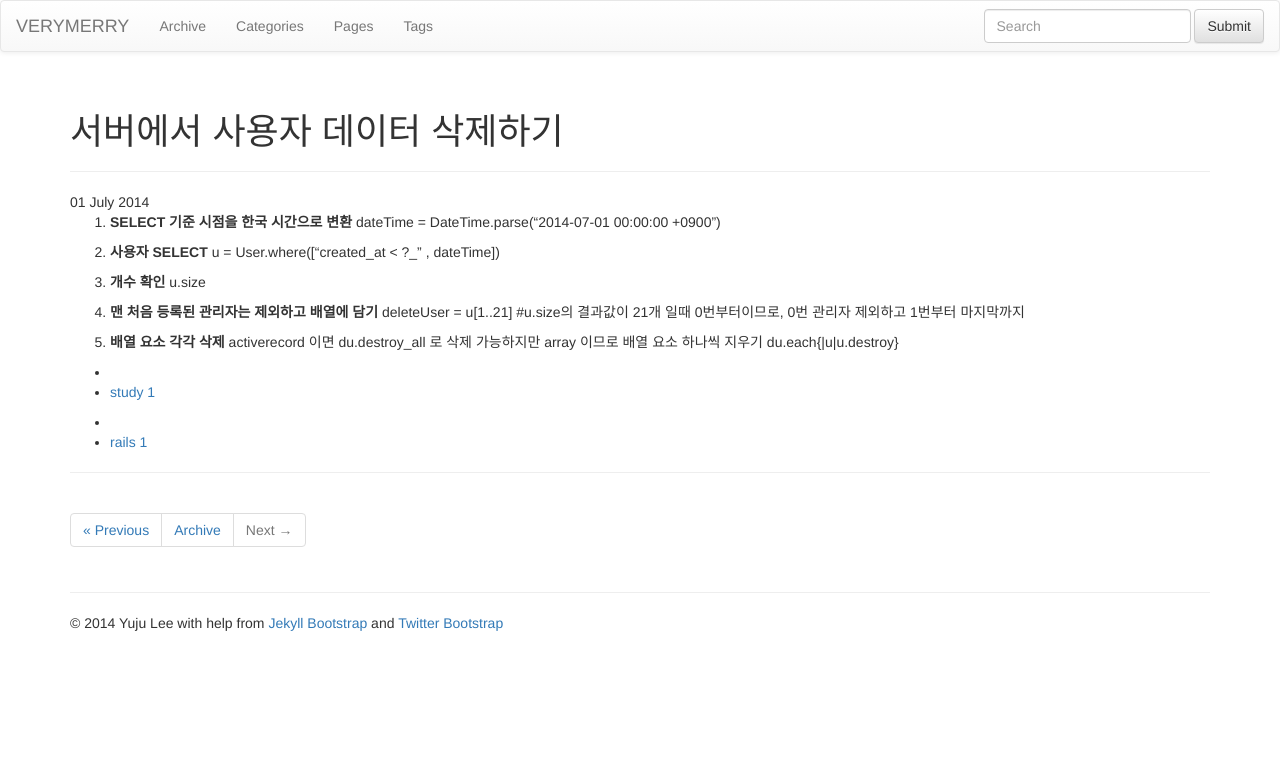
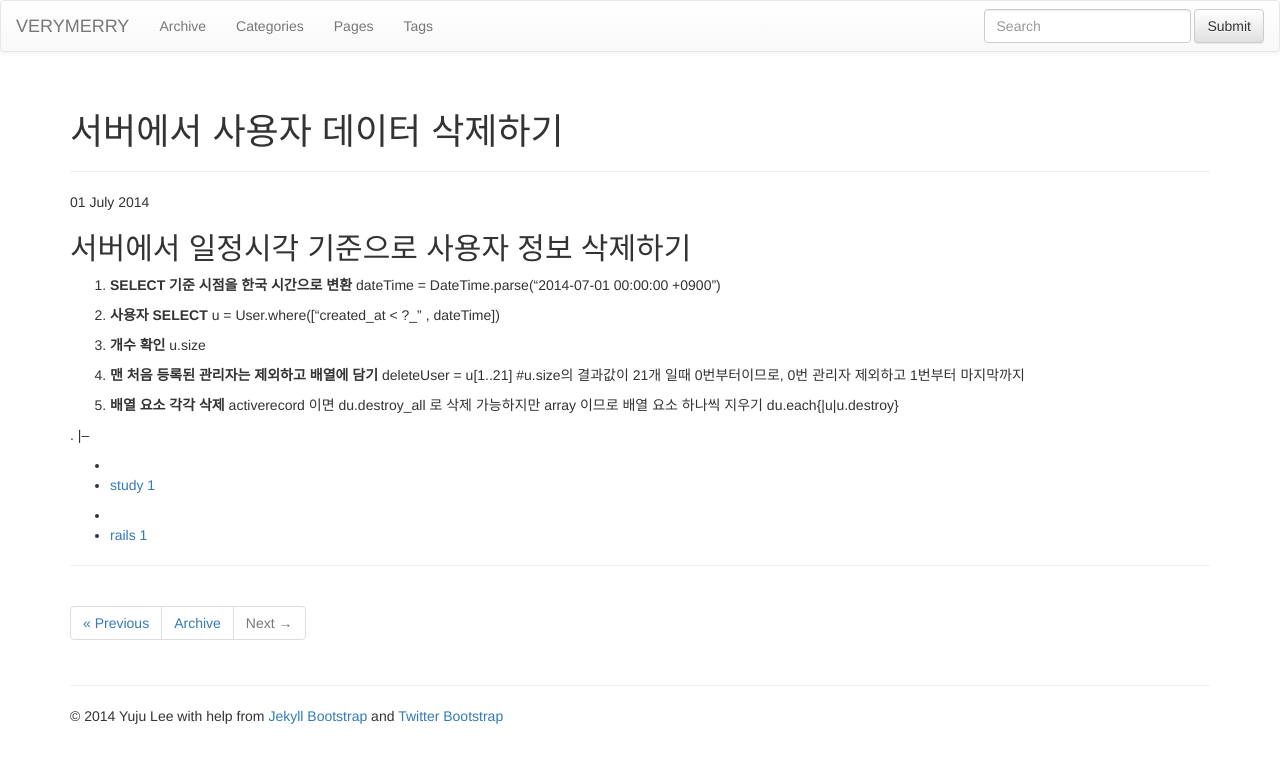
Before and after one commit to onsaemiro8318/onsaemiro8318.github.com, a Jekyll site: the page built from _posts/2014-07-01-delete-user-data-from-server.md, in a window 1280 px wide. Shown: the top 763 px of the page. Built offline with Jekyll 4.4.1, drawn with Linux system fonts in a browser that asks for light colours; nearby versions of some CDN libraries; library files that are not in the unit come from our copies.

Commit message:
editing content

```diff
--- a/_posts/2014-07-01-delete-user-data-from-server.md
+++ b/_posts/2014-07-01-delete-user-data-from-server.md
@@ -6,6 +6,8 @@ category: study
 tags: [rails]
 ---
 {% include JB/setup %}
+
+## 서버에서 일정시각 기준으로 사용자 정보 삭제하기
 
 1. **SELECT 기준 시점을 한국 시간으로 변환**
 dateTime = DateTime.parse("2014-07-01 00:00:00 +0900")
@@ -22,3 +24,6 @@ deleteUser = u[1..21]  #u.size의 결과값이 21개 일때 0번부터이므로,
 5. **배열 요소 각각 삭제**
 activerecord 이면 du.destroy_all 로 삭제 가능하지만 array 이므로 배열 요소 하나씩 지우기
 du.each{|u|u.destroy}
+
+.
+|--
```
